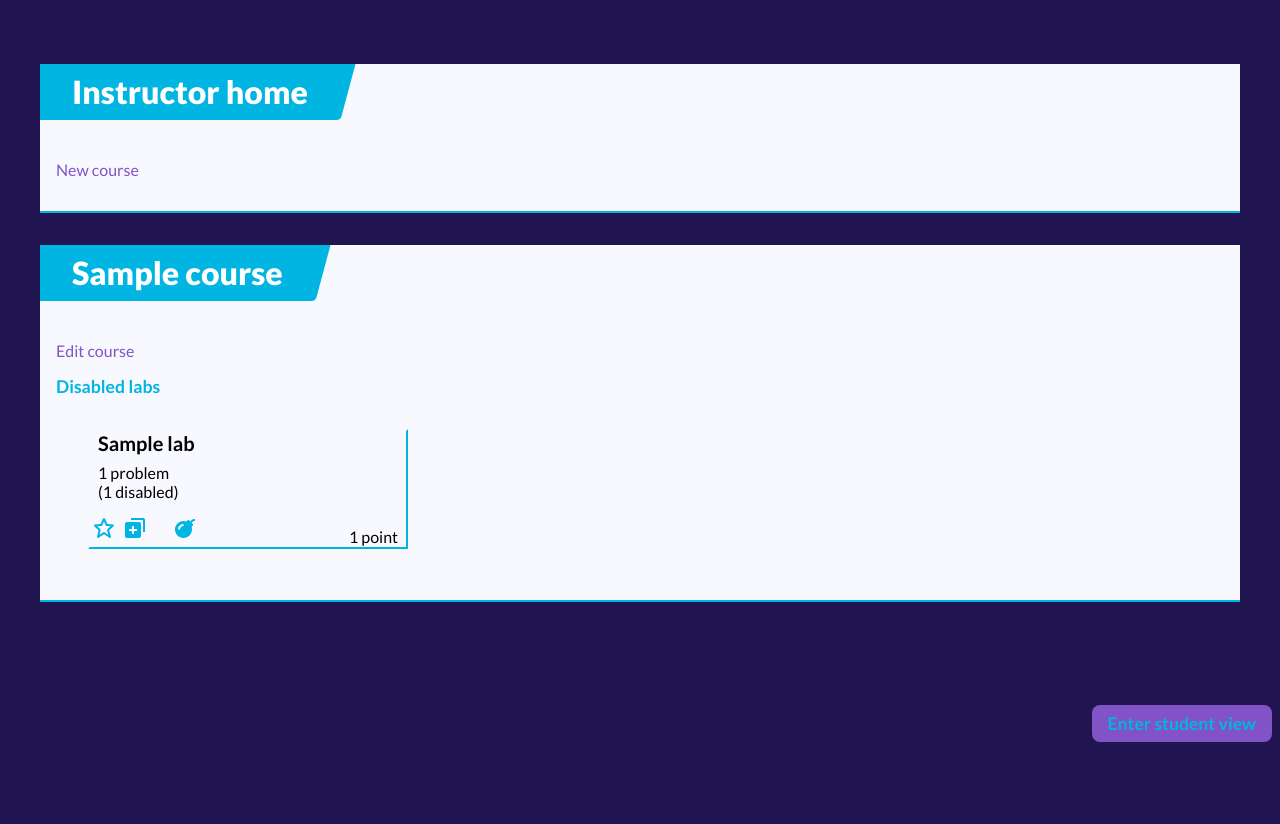
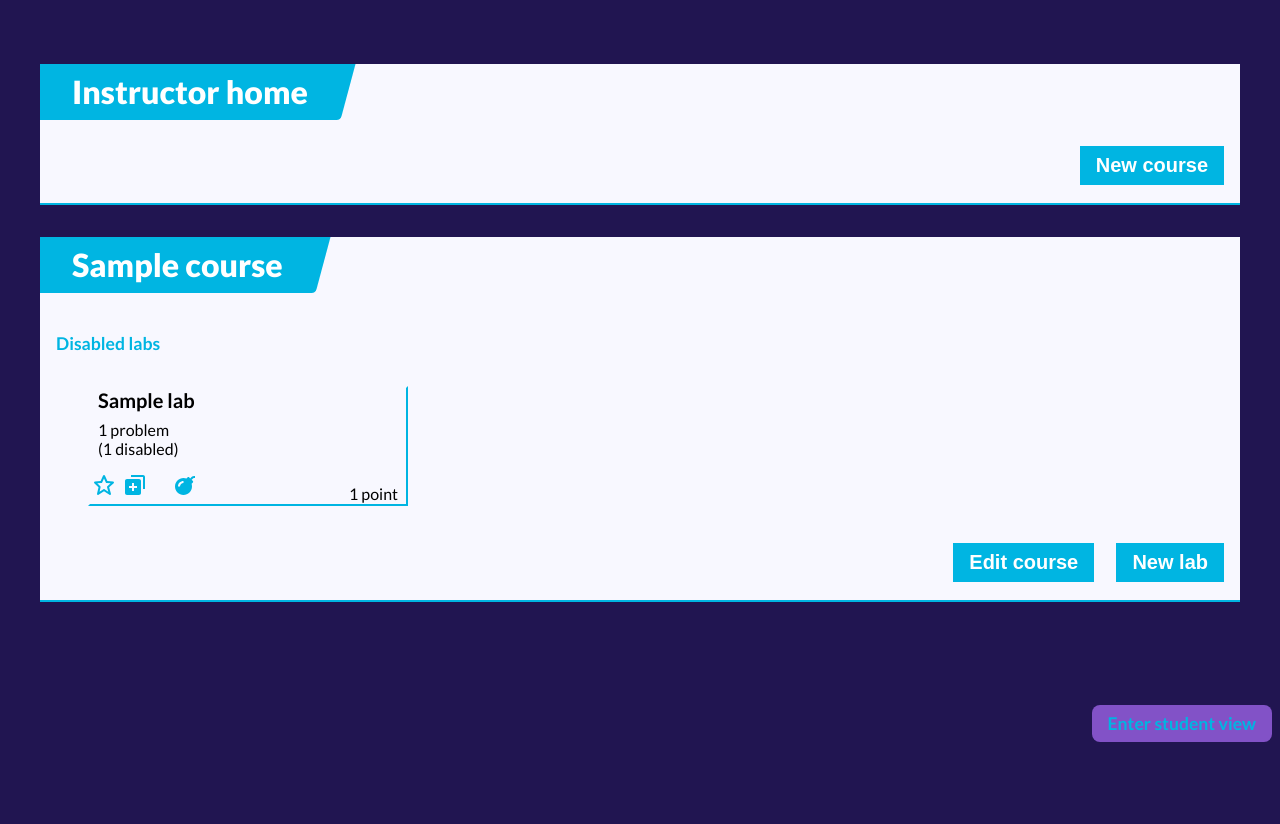
Before and after one commit to klenth/database_course, a Django app: template lab/templates/instructor/instructor_home.html in a window 1280 px wide. Shown: the part 50-874 px from the top of the page. Run offline with Django 3.2, Linux system fonts and the light colour scheme; the template is opened without the code that fills it: most values are stand-ins (such as "Sample title", 1, 10 or a date in 2020); parts of the project's set-up code (start-up, migrations or seed data) failed here and were passed over.

Commit message:
Lab: made buttons for editing courses and creating labs in instructor home

```diff
--- a/lab/templates/instructor/instructor_home.html
+++ b/lab/templates/instructor/instructor_home.html
@@ -7,12 +7,15 @@
     <div class="cards">
         <div class="top card">
             <div class="title">Instructor home</div>
-            <p><a href="{% url 'instructor_new_course' %}">New course</a></p>
+            <section class="right">
+                <form action="{% url 'instructor_new_course' %}" method="get" style="display: inline-block;">
+                    <button>New course</button>
+                </form>
+            </section>
         </div>
         {% for course in instructor.courses.all %}
             <div class="card">
                 <div class="title">{{ course.title }}</div>
-                <p><a href="{% url 'instructor_edit_course' course_id=course.id %}">Edit course</a></p>
 
                 {% with enabled_labs=course.labs.all|enabledonly disabled_labs=course.labs.all|disabledonly %}
                     <div class="course labs">
@@ -84,6 +87,16 @@
                         </div>
                     {% endif %}
                 {% endwith %}
+
+                <section class="right">
+                    <form action="{% url 'instructor_edit_course' course_id=course.id %}" method="get" style="display: inline-block;">
+                        <button>Edit course</button>
+                    </form>
+                    <div class="spacer"></div>
+                    <form action="{% url 'instructor_new_lab' course_id=course.id %}" method="get" style="display: inline-block;">
+                        <button>New lab</button>
+                    </form>
+                </section>
             </div>
         {% endfor %}
     </div>
```
